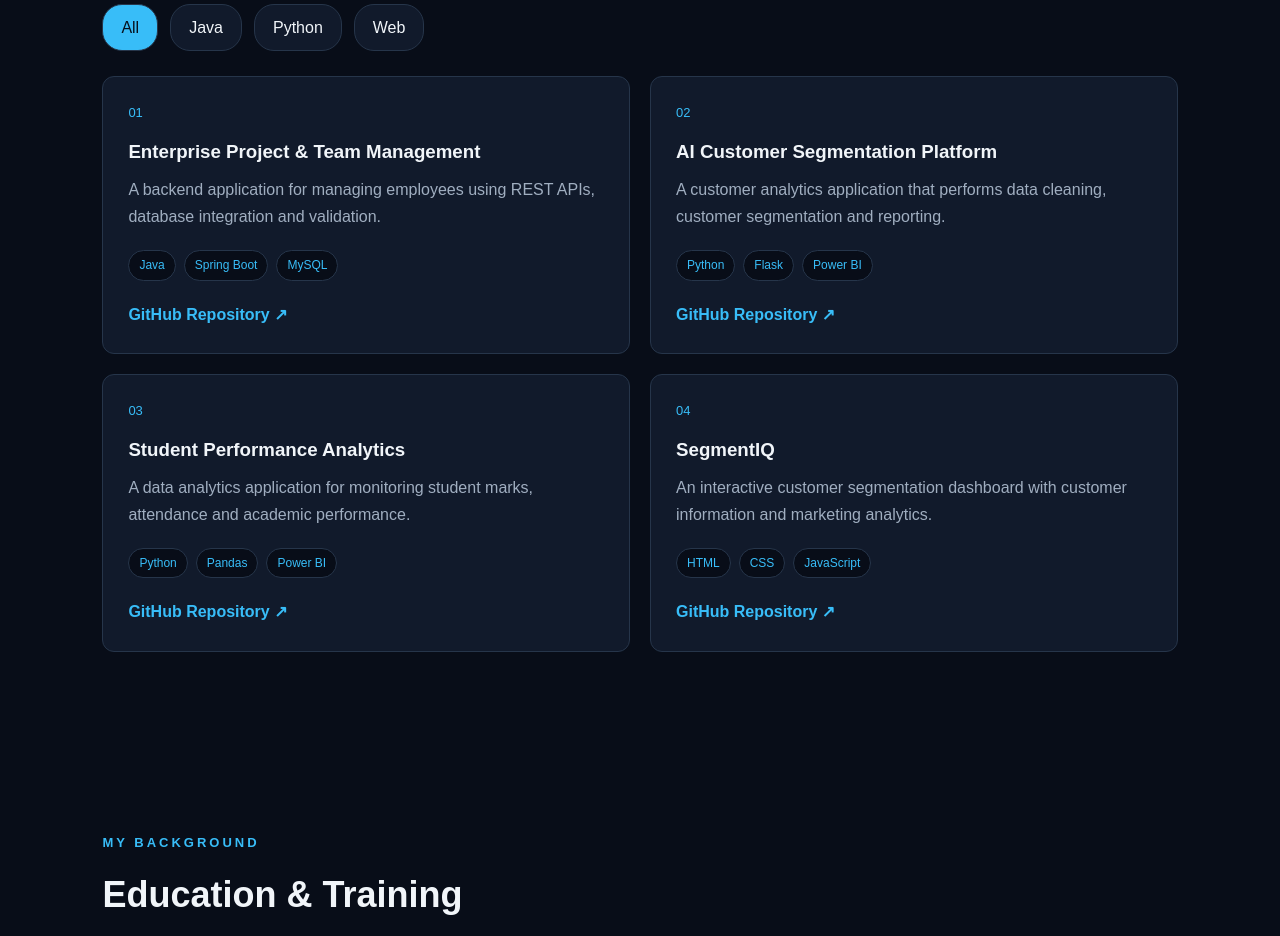
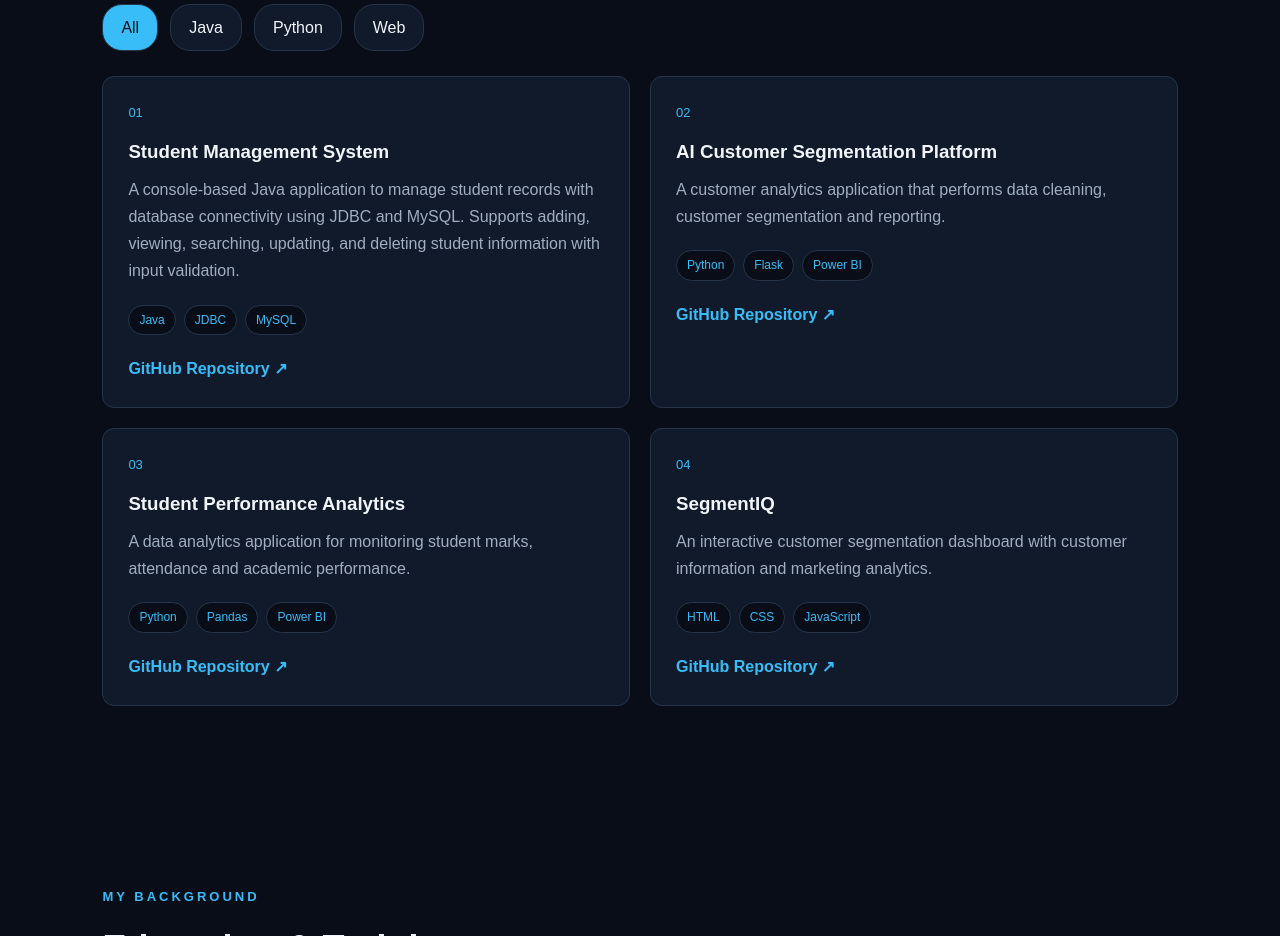
Before and after one commit to Monikakote12/Monika-portfolio, a plain HTML site: page index.html in a window 1280 px wide. Shown: the part 2220-3156 px from the top of the page. Drawn offline with Linux system fonts and the light colour scheme.

Commit message:
Updated project part

```diff
--- a/index.html
+++ b/index.html
@@ -188,20 +188,30 @@ public class Developer {
 
             <div class="projects-grid">
 
+
                 <article class="project-card" data-category="java">
                     <div class="project-number">01</div>
-                    <h3>Enterprise Project & Team Management</h3>
+
+                    <h3>Student Management System</h3>
+
                     <p>
-                        A backend application for managing employees
-                        using REST APIs, database integration and validation.
+                        A console-based Java application to manage student records
+                        with database connectivity using JDBC and MySQL.
+                        Supports adding, viewing, searching, updating, and deleting
+                        student information with input validation.
                     </p>
+
                     <div class="tags">
-                        <span>Java</span><span>Spring Boot</span><span>MySQL</span>
+                        <span>Java</span>
+                        <span>JDBC</span>
+                        <span>MySQL</span>
                     </div>
-                    <a href="https://github.com/" target="_blank" rel="noopener noreferrer" class="project-link">
+
+                    <a href="https://github.com/Monikakote12/StudentManagementSystem.git" target="_blank" rel="noopener noreferrer" class="project-link">
                         GitHub Repository ↗
                     </a>
                 </article>
+
 
                 <article class="project-card" data-category="python">
                     <div class="project-number">02</div>
@@ -228,7 +238,8 @@ public class Developer {
                     <div class="tags">
                         <span>Python</span><span>Pandas</span><span>Power BI</span>
                     </div>
-                    <a href="https://github.com/" target="_blank" rel="noopener noreferrer" class="project-link">
+                    <a href="https://github.com/Monikakote12/Student_performance_analysis.git" target="_blank"
+                        rel="noopener noreferrer" class="project-link">
                         GitHub Repository ↗
                     </a>
                 </article>
@@ -243,7 +254,8 @@ public class Developer {
                     <div class="tags">
                         <span>HTML</span><span>CSS</span><span>JavaScript</span>
                     </div>
-                    <a href="https://github.com/" target="_blank" rel="noopener noreferrer" class="project-link">
+                    <a href="https://github.com/Monikakote12/SegmentIQ.git" target="_blank" rel="noopener noreferrer"
+                        class="project-link">
                         GitHub Repository ↗
                     </a>
                 </article>
```
